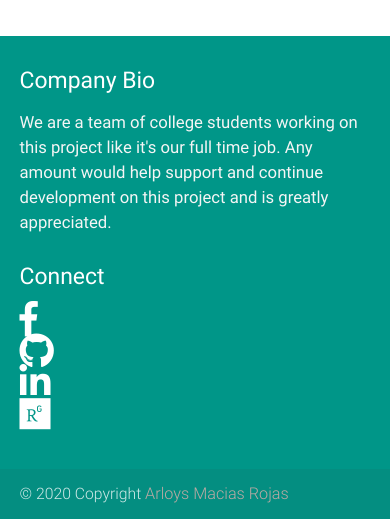
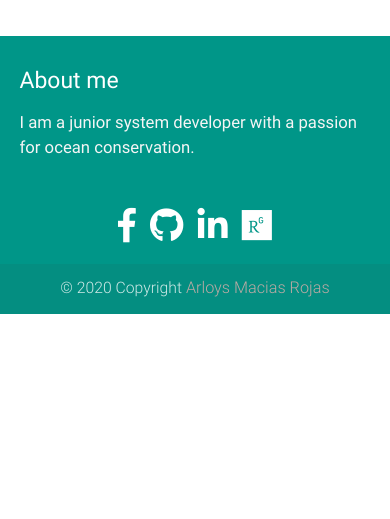
Before and after one commit to Code-Institute-Submissions/ArloysMacias-Sea-Turtle-Catalogue, a Flask app: page / in a window 390 px wide. Shown: the part 2816-3335 px from the top of the page. After the commit the page ends 3130 px from the top, so only its background shows below. Run offline with Flask 2, Linux system fonts and the light colour scheme; data that the repository does not hold is empty; some libraries are stand-ins or nearby versions; some web fonts are replaced.

Commit message:
Mobile view ready

```diff
--- a/static/css/style.css
+++ b/static/css/style.css
@@ -162,6 +162,9 @@ main {
 .custom-navbar{
     background-color: #36a69a;
 }
+.button-collapse i{
+    color: white;
+}
 
 h5{
     color: white;
@@ -279,3 +282,13 @@ nav .brand-logo {
 /* ------------------------------------------------*/
 /* FOOTER */
 /* ------------------------------------------------*/
+.footer-links{
+    text-align: center;
+    margin-top: 30px
+}
+.footer-links a i{
+    margin: 5px 5px;
+}
+.footer-copyright{
+    text-align: center;
+}
--- a/templates/base.html
+++ b/templates/base.html
@@ -57,11 +57,8 @@
     <div class="container">
         <div class="row">
             <div class="col l6 s12">
-                <h5 class="white-text">Company Bio</h5>
-                <p class="grey-text text-lighten-4">We are a team of college students working on this project like it's
-                    our full time job. Any amount would help support and continue development on this project and is
-                    greatly appreciated.</p>
-
+                <h5 class="white-text">About me</h5>
+                <p class="grey-text text-lighten-4">I am a junior system developer with a passion for ocean conservation.</p>
 
             </div>
             <div class="col l3 s12">
@@ -74,19 +71,12 @@
                 <!--                </ul>-->
             </div>
             <div class="col l3 s12">
-                <h5 class="white-text">Connect</h5>
-                <ul>
-                    <li><a class="white-text" href="https://www.facebook.com/profile.php?id=100007278138587"
-                           target="blank"><i
-                            class="fab fa-facebook-f fa-lg white-text mr-md-5 mr-3 fa-2x"></i></a></li>
-                    <li><a class="white-text" href="https://github.com/ArloysMacias" target="blank"><i
-                            class="fab fa-github fa-lg white-text mr-md-5 mr-3 fa-2x"></i></a></li>
-                    <li><a class="white-text"
-                           href="https://www.linkedin.com/in/arloys-macias-rojas-ba6307128/?locale=en_US"><i
-                            class="fab fa-linkedin-in fa-lg white-text mr-md-5 mr-3 fa-2x"></i></a></li>
-                    <li><a class="white-text" href="https://www.researchgate.net/profile/Arloys_Rojas"><i
-                            class="fab fa-researchgate fa-lg white-text mr-md-5 mr-3 fa-2x"></i></a></li>
-                </ul>
+                <div class="footer-links flex-center">
+                    <a class="white-text" href="https://www.facebook.com/profile.php?id=100007278138587" target="blank"><i class="fab fa-facebook-f fa-lg white-text mr-md-5 mr-3 fa-2x"></i></a>
+                    <a class="white-text" href="https://github.com/ArloysMacias" target="blank"><i class="fab fa-github fa-lg white-text mr-md-5 mr-3 fa-2x"></i></a>
+                    <a class="white-text" href="https://www.linkedin.com/in/arloys-macias-rojas-ba6307128/?locale=en_US"><i class="fab fa-linkedin-in fa-lg white-text mr-md-5 mr-3 fa-2x"></i></a>
+                    <a class="white-text" href="https://www.researchgate.net/profile/Arloys_Rojas"><i class="fab fa-researchgate fa-lg white-text mr-md-5 mr-3 fa-2x"></i></a>
+                </div>
             </div>
         </div>
     </div>
--- a/templates/index.html
+++ b/templates/index.html
@@ -34,8 +34,7 @@
                     <h5 class="center">Monitor</h5>
 
                     <p class="light">GaRMDS can be used to monitor and sustainably manage marine turtle populations as
-                        well as their nesting and foraging.
-                        sites.</p>
+                        well as their nesting and foraging sites.</p>
                 </div>
             </div>
 
@@ -54,7 +53,7 @@
                     <h2 class="center brown-text"><i class="material-icons">search</i></h2>
                     <h5 class="center">Search</h5>
 
-                    <p class="light">This website we give you the possibility to search the catalog and filter based on
+                    <p class="light">This website give you the possibility to search the catalog and filter based on
                         various parameters.</p>
                 </div>
             </div>
```
